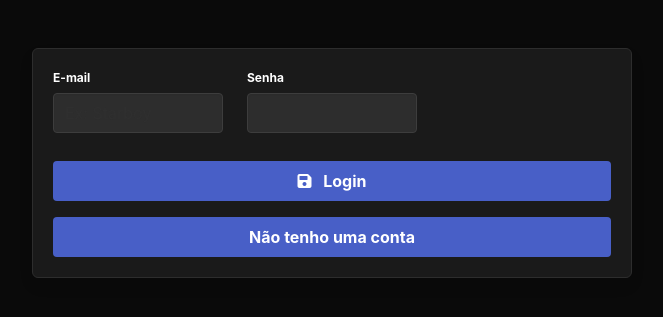
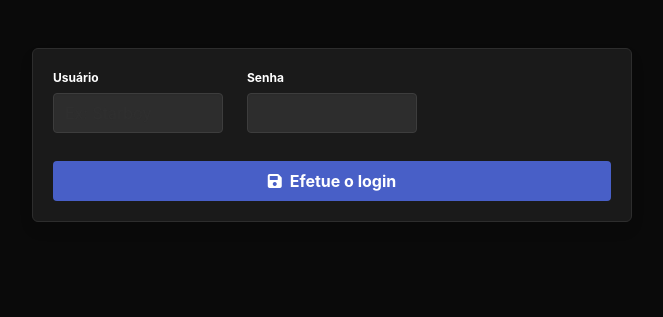
Before and after one commit to pablo-lorenzo09/you---, a Flask app: template templates/login.html in a window 1280 px wide. Shown: the part 80-397 px from the top of the page, without its empty margins (308-971 px from the left). Run offline with Flask 3, Linux system fonts and the light colour scheme; the template is opened without the code that fills it, so the values that code supplies are empty.

Commit message:
toma toma toma toma

```diff
--- a/templates/cadastro.html
+++ b/templates/cadastro.html
@@ -53,7 +53,7 @@
                 <div class="columns is-multiline">
                     <div class="column is-4">
                         <div class="field">
-                            <label class="label is-small">E-mail</label>
+                            <label class="label is-small">Usuário</label>
                             <div class="control">
                                 <input class="input" type="text" placeholder="Ex: Starboy" name="usuario" type="submit">
                             </div>
--- a/templates/login.html
+++ b/templates/login.html
@@ -49,13 +49,13 @@
         </header>
 
         <div class="box">
-            <form method="post" action="/admin">
+            <form method="post" action="/cadastro">
                 <div class="columns is-multiline">
                     <div class="column is-4">
                         <div class="field">
-                            <label class="label is-small">E-mail</label>
+                            <label class="label is-small">Usuário</label>
                             <div class="control">
-                                <input class="input" type="text" placeholder="Ex: Starboy" name="E-mail">
+                                <input class="input" type="text" placeholder="Ex: Starboy" name="usuario" type="submit">
                             </div>
                         </div>
                     </div>
@@ -63,16 +63,13 @@
                         <div class="field">
                             <label class="label is-small">Senha</label>
                             <div class="control">
-                                <input class="input" type="text" name="Senha">
+                                <input class="input" type="text" name="senha" type="submit">
                             </div>
                         </div>
                     </div>
                 </div>
                 <button class="button is-link is-fullwidth mt-4">
-                    <strong><i class="fa-solid fa-save mr-2"></i> Login</strong>
-                </button>
-                <button class="button is-link is-fullwidth mt-4">
-                    <strong> Não tenho uma conta</strong>
+                    <strong><i class="fa-solid fa-save mr-2"></i>Efetue o login</strong>
                 </button>
             </form>
         </div>
```
